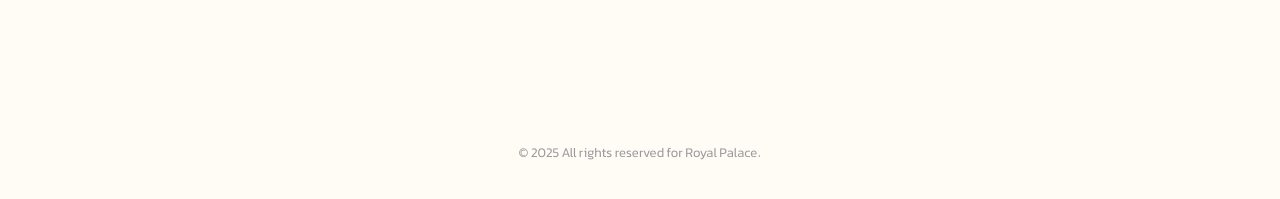
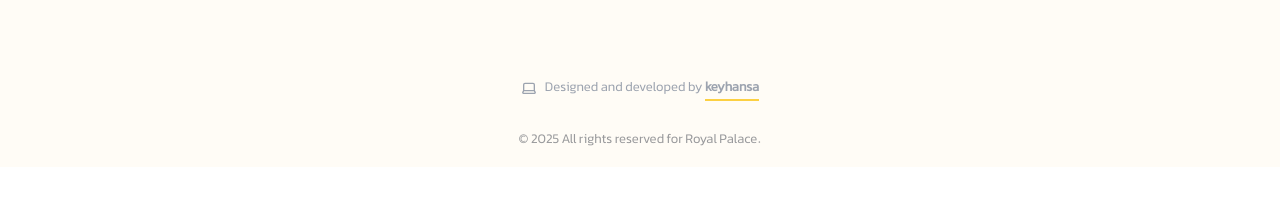
Before and after one commit to ahmadkeyhan/royal-palace, a Next.js app: page /about in a window 1280 px wide. Shown: the part 2533-2732 px from the top of the page. After the commit the page ends 2700 px from the top, so only its background shows below. Built offline with nearby package versions, Linux system fonts and the light colour scheme.

Commit message:
added tag to footer

```diff
--- a/components/footer/Footer.tsx
+++ b/components/footer/Footer.tsx
@@ -2,6 +2,8 @@ import { usePathname } from "next/navigation";
 import React from "react";
 import { FaArrowRight } from "react-icons/fa6";
 import { useLanguage } from "@/contexts/LanguageContext";
+import { Laptop } from "lucide-react";
+import Link from "next/link";
 
 type Props = {};
 
@@ -15,7 +17,7 @@ const Footer: React.FC = (props: Props) => {
         route == "/facility" ? "text-white" : "#000"
       }  border-[1px] border-transparent font-ravi text-sm`}
     >
-      <div className="min-[680px]:w-[95%] w-[95%] mx-auto mt-[50px] pb-[50px] flex items-start justify-start gap-[50px] flex-wrap ">
+      <div className="min-[680px]:w-[95%] w-[95%] mx-auto pb-4 flex items-start justify-start gap-[50px] flex-wrap ">
         {/* <div className="flex flex-col items-start gap-[10px] max-[480px]:hidden">
           <p className="text-xl">ABOUT US</p>
           <p className="leading-6 font-helvetica w-[280px]">
@@ -60,6 +62,10 @@ const Footer: React.FC = (props: Props) => {
         </div> */}
         <div className="w-full">
           <div className="h-[1px] w-full bg-gray-200 hidden "> </div>
+          <div className="flex sm:col-span-2 justify-center items-center gap-2 text-sm py-2 text-gray-400">
+            <Laptop className="w-4 h-4" />
+            <p>{t("footer.developed")}<Link href="https://www.instagram.com/key.hansa" target="_blank" rel="noopener noreferrer"><span className="border-b-2 border-golden_yellow font-bold">{t("footer.by")}</span></Link></p>
+          </div>
           <p className="opacity-[0.4]  text-center mt-6">
             {t("footer.copyright")}
           </p>
--- a/locales/en.json
+++ b/locales/en.json
@@ -113,6 +113,8 @@
     }
   },
   "footer": {
-    "copyright": "© 2025 All rights reserved for Royal Palace."
+    "copyright": "© 2025 All rights reserved for Royal Palace.",
+    "developed": "Designed and developed by ",
+    "by": "keyhansa"
   }
 }
--- a/locales/fa.json
+++ b/locales/fa.json
@@ -113,6 +113,8 @@
     }
   },
   "footer": {
-    "copyright": "© ٢٠٢٥ تمامی حقوق برای رویال پالاس محفوظ است."
+    "copyright": "© ٢٠٢٥ تمامی حقوق برای رویال پالاس محفوظ است.",
+    "developed": "طراحی و توسعه توسط ",
+    "by": "کیهانزا"
   }
 }
```
